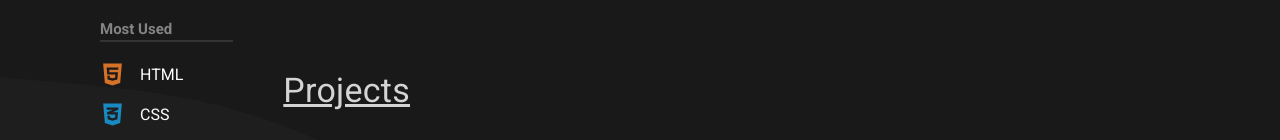
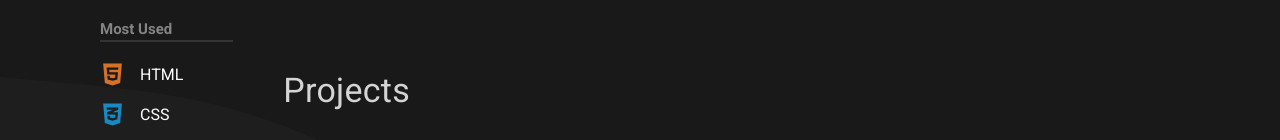
Before and after one commit to IDrumsey/profile-site-v2, a Next.js app: page / in a window 1280 px wide. Shown: the part 229-369 px from the top of the page. Built offline with nearby package versions, Linux system fonts and the light colour scheme.

Commit message:
Remove underline from projects title

```diff
--- a/app/homepage.tsx
+++ b/app/homepage.tsx
@@ -554,9 +554,6 @@ export default function HomePage() {
               variant="h4"
               component={motion.h4}
               className={ProtestStrikeFont.className}
-              sx={{
-                textDecoration: "underline",
-              }}
               initial={{ opacity: 0 }}
               animate={{ opacity: 1 }}
               transition={{ delay: 2.5 }}
```
